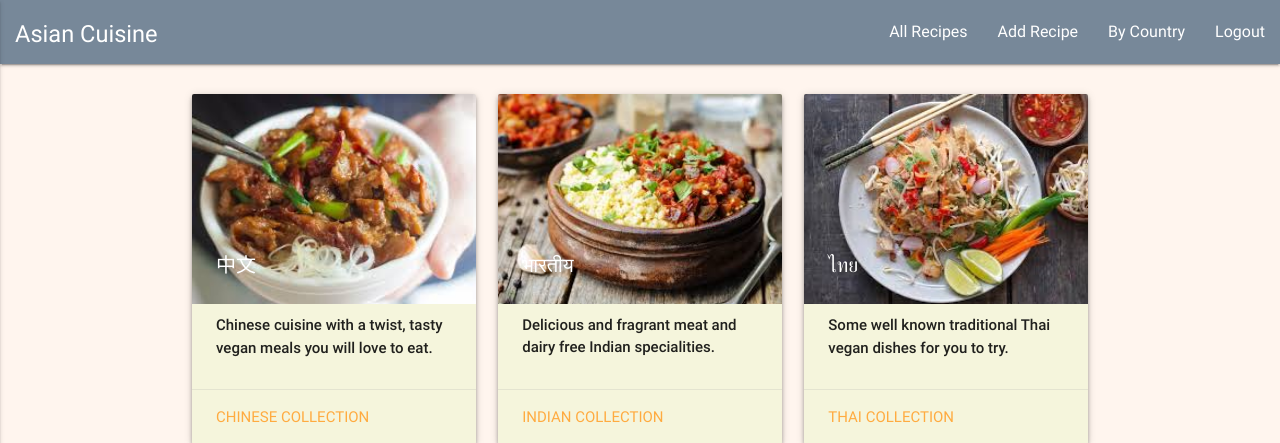
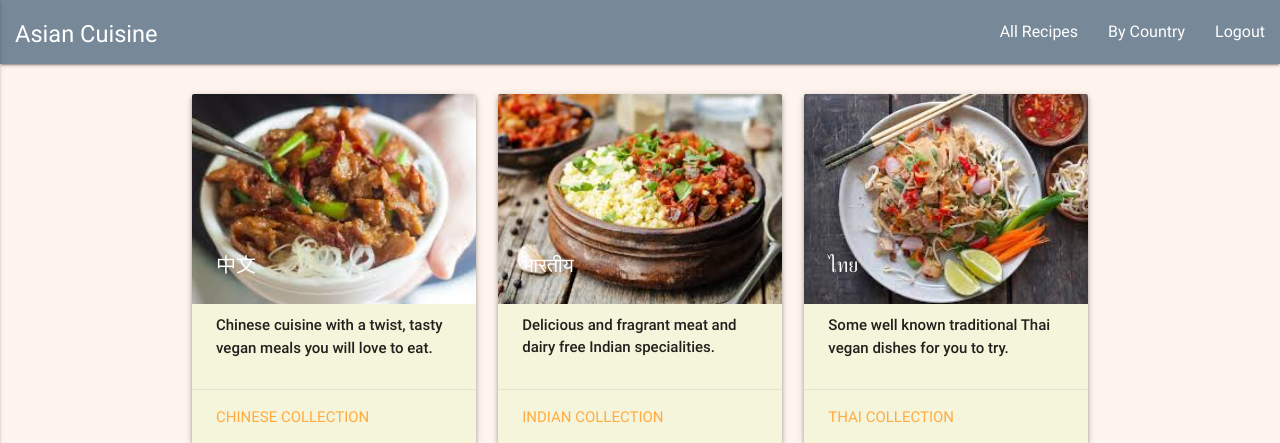
Before and after one commit to Code-Institute-Submissions/CI-project-four, a Flask app: page /countries in a window 1280 px wide. Shown: the top 443 px of the page. Run offline with Flask 2, Linux system fonts and the light colour scheme; data that the repository does not hold is empty; some libraries are stand-ins or nearby versions.

Commit message:
Removed the link for the add recipe page from the navbar, no loner needed.

```diff
--- a/templates/includes/_navbar.html
+++ b/templates/includes/_navbar.html
@@ -8,13 +8,11 @@
          <ul id="nav-mobile" class="right hide-on-med-and-down">
 
             <li><a href="{{url_for('get_recipes')}}">All Recipes</a></li>
-            <li><a href="{{url_for('add_recipe')}}">Add Recipe</a></li>
             <li><a href="{{url_for('countries')}}">By Country </a></li>
             <li><a href="{{url_for('logout')}}">Logout</a></li>
          </ul>
          <ul class="side-nav" id="mobile-demo">
             <li><a href="{{url_for('get_recipes')}}">All Recipes</a></li>
-            <li><a href="{{url_for('add_recipe')}}">Add Recipe</a></li>
             <li><a href="{{url_for('countries')}}">By Country</a></li>
             <li><a href="{{url_for('logout')}}">Logout</a></li>
          </ul>
```
